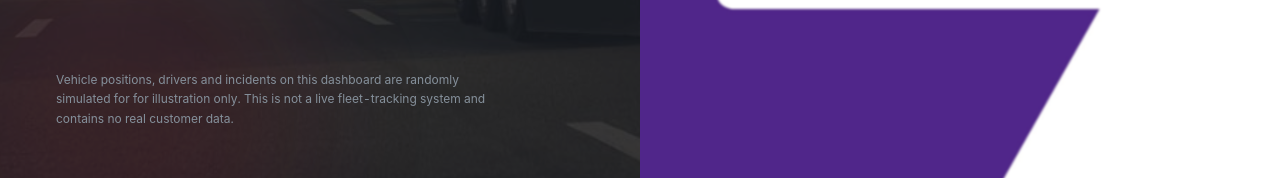
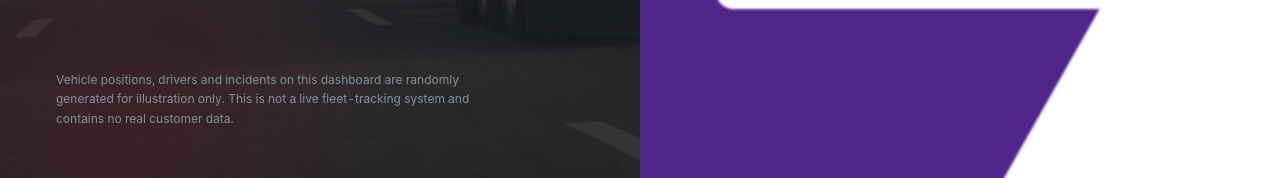
Before and after one commit to mwemmz/absa-asset-portfolio-tracking-demo, a React (Vite) app in the folder client/: page /login in a window 1280 px wide. Shown: the part 616-794 px from the top of the page. Built offline with nearby package versions, Linux system fonts and the light colour scheme; no server answers.

Commit message:
fix: duplicated 'for' in login disclosure copy (post-merge)

```diff
--- a/client/src/pages/Login.jsx
+++ b/client/src/pages/Login.jsx
@@ -100,7 +100,7 @@ export default function Login() {
 
         <div className="relative z-10 mt-10">
           <p className="max-w-md text-xs leading-relaxed text-ink-400">
-            Vehicle positions, drivers and incidents on this dashboard are randomly simulated for
+            Vehicle positions, drivers and incidents on this dashboard are randomly generated
             for illustration only. This is not a live fleet-tracking system and contains no real
             customer data.
           </p>
```
